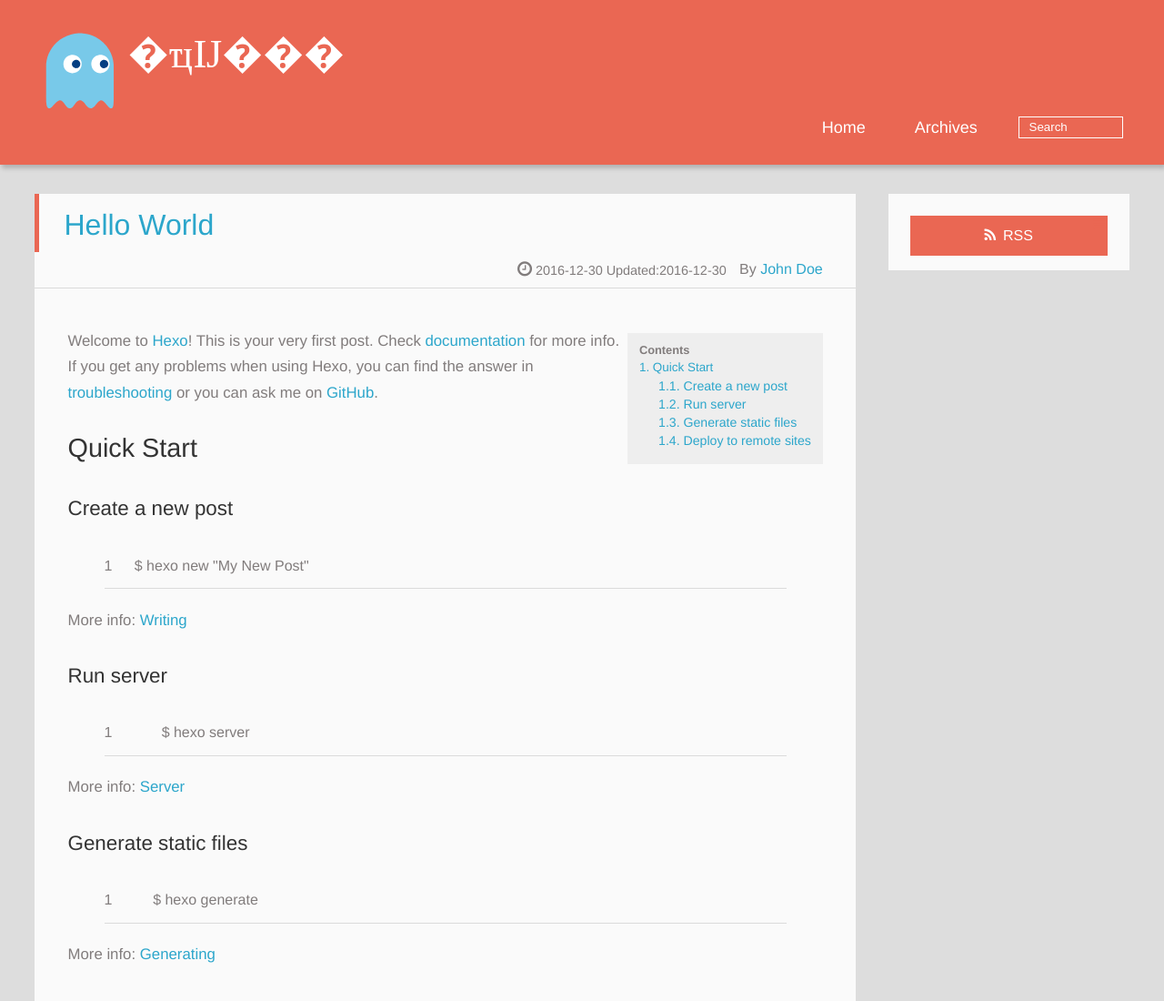
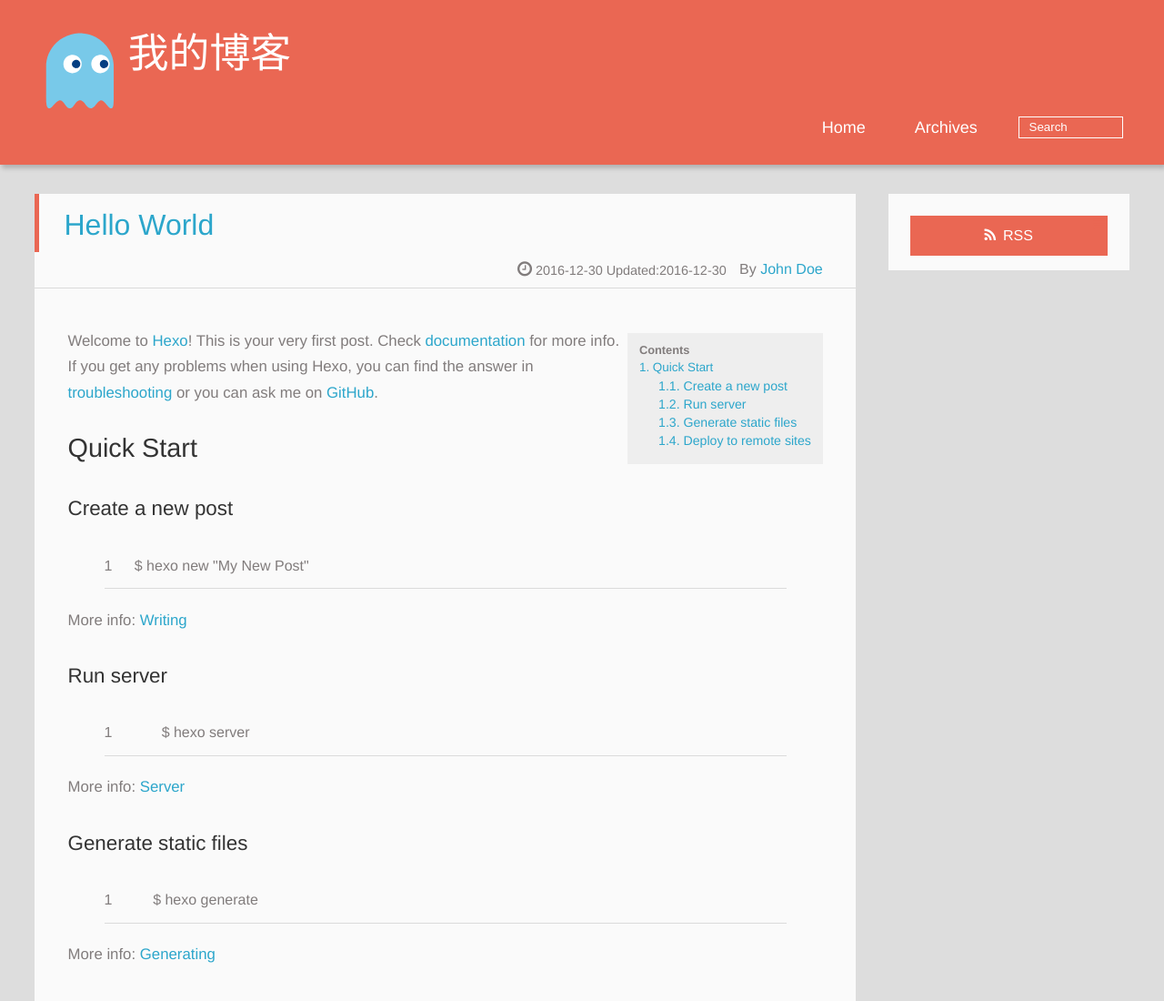
Before and after one commit to Recall-dream/Recall-dream.github.io, a plain HTML site: page 2016/12/30/hello-world/index.html in a window 1280 px wide. Shown: the top 1100 px of the page at 91% size. Drawn offline with Linux system fonts and the light colour scheme; files whose address does not match are found by name.

Commit message:
Site updated: 2016-12-30 22:39:24

```diff
--- a/2016/12/30/hello-world/index.html
+++ b/2016/12/30/hello-world/index.html
@@ -33,7 +33,7 @@
 			</div>
 
 			<div id="textlogo">
-				<h1 class="site-name"><a href="/" title="Hexo">�ҵĲ���</a></h1>
+				<h1 class="site-name"><a href="/" title="Hexo">我的博客</a></h1>
 				<h2 class="blog-motto"></h2>
 			</div>
 			<div class="navbar"><a class="navbutton navmobile" href="#" title="Menu">
```
Also changed, not shown: 2016/12/30/我的博客/index.html (+1 -1 lines), archives/2016/12/index.html (+1 -1 lines), archives/2016/index.html (+1 -1 lines), archives/index.html (+1 -1 lines), index.html (+1 -1 lines).
